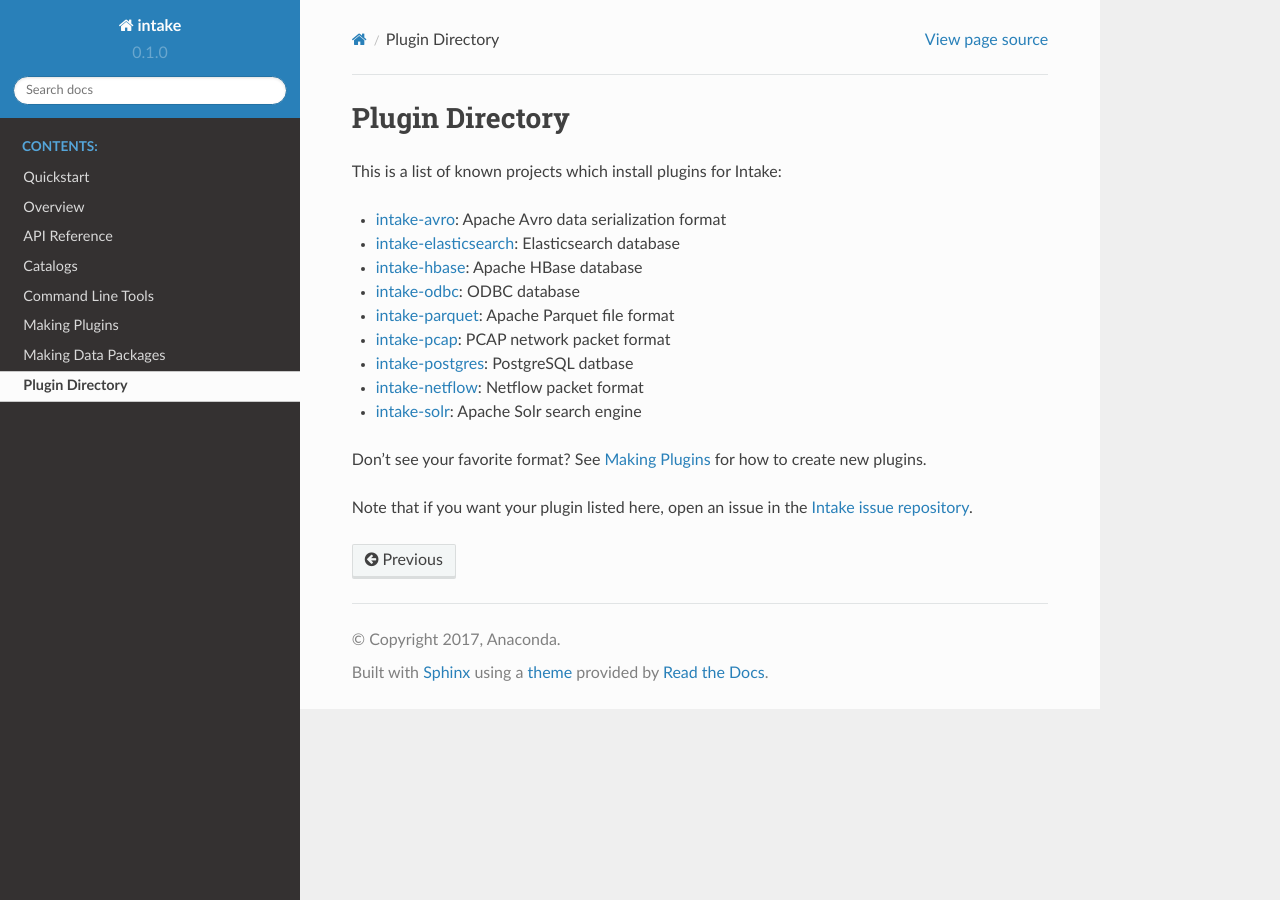
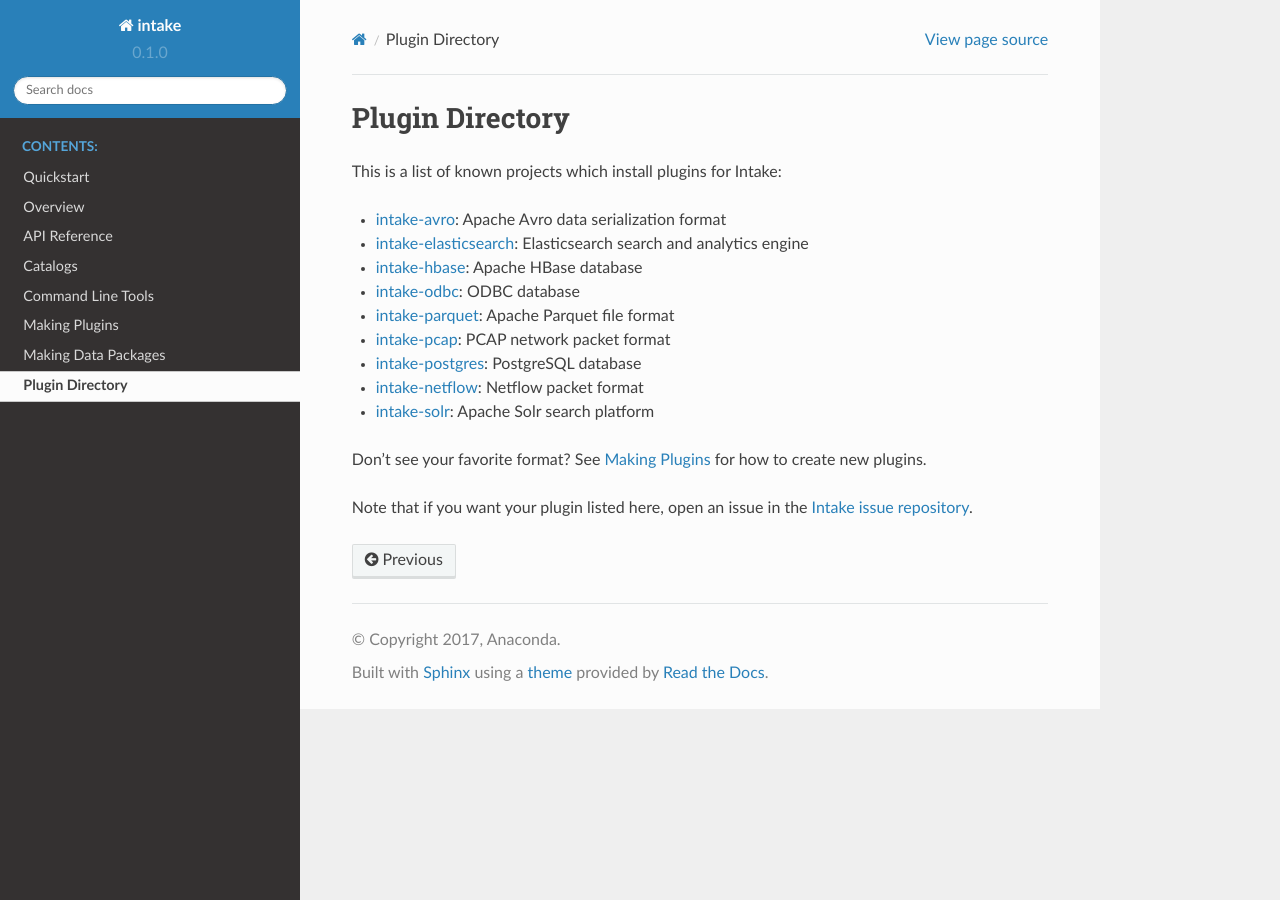
Before and after one commit to intake/intake, a Sphinx documentation site: the page built from docs/source/plugin-directory.rst, in a window 1280 px wide. Built offline with Sphinx 7.4.7 and the Read the Docs theme 2.0.0, drawn with Linux system fonts in a browser that asks for light colours; pages that are not in the unit, such as notebooks, are missing from menus.

Commit message:
fix typos

```diff
--- a/docs/source/plugin-directory.rst
+++ b/docs/source/plugin-directory.rst
@@ -4,14 +4,14 @@ Plugin Directory
 This is a list of known projects which install plugins for Intake:
 
 * `intake-avro <https://github.com/ContinuumIO/intake-avro>`_: Apache Avro data serialization format
-* `intake-elasticsearch <https://github.com/ContinuumIO/intake-elasticsearch>`_: Elasticsearch database
-* `intake-hbase <https://github.com/ContinuumIO/intake-elasticsearch>`_: Apache HBase database
+* `intake-elasticsearch <https://github.com/ContinuumIO/intake-elasticsearch>`_: Elasticsearch search and analytics engine
+* `intake-hbase <https://github.com/ContinuumIO/intake-hbase>`_: Apache HBase database
 * `intake-odbc <https://github.com/ContinuumIO/intake-odbc>`_: ODBC database
 * `intake-parquet <https://github.com/ContinuumIO/intake-parquet>`_: Apache Parquet file format
 * `intake-pcap <https://github.com/ContinuumIO/intake-pcap>`_: PCAP network packet format
-* `intake-postgres <https://github.com/ContinuumIO/intake-postgres>`_: PostgreSQL datbase
+* `intake-postgres <https://github.com/ContinuumIO/intake-postgres>`_: PostgreSQL database
 * `intake-netflow <https://github.com/ContinuumIO/intake-netflow>`_: Netflow packet format
-* `intake-solr <https://github.com/ContinuumIO/intake-netflow>`_: Apache Solr search engine
+* `intake-solr <https://github.com/ContinuumIO/intake-solr>`_: Apache Solr search platform
 
 Don't see your favorite format?  See :doc:`making-plugins` for how to create new plugins.
 
```
